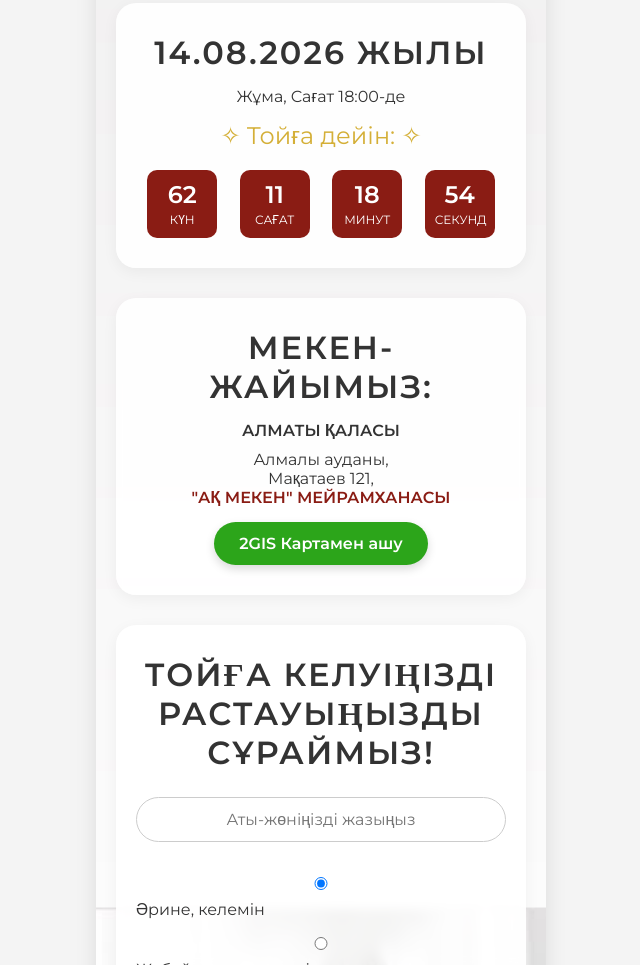
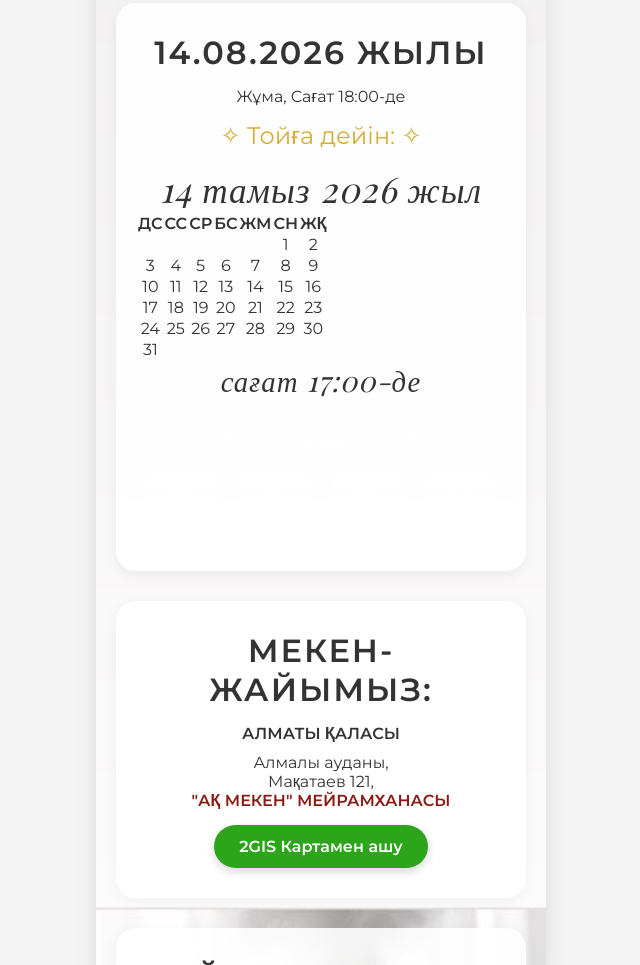
Before and after one commit to usertogzhan/qyz-uzatu-aisha, a plain HTML site: page index.html in a window 1280 px wide. Shown: the part 1368-2333 px from the top of the page, without its empty margins (319-959 px from the left). Drawn offline with nearby package versions, Linux system fonts and the light colour scheme; a web font is replaced by a local one.

Commit message:
Update index.html

```diff
--- a/index.html
+++ b/index.html
@@ -240,12 +240,90 @@
 
             <div class="ornament">✧ Тойға дейін: ✧</div>
 
+            <div class="calendar-card">
+            <div class="calendar-title" style="font-family: 'Playfair Display', serif; font-style: italic; font-size: 2.2rem; letter-spacing: 1px;">14 тамыз 2026 жыл</div>
+
+            <table class="calendar-table">
+                <thead>
+                    <tr>
+                        <th>ДС</th>
+                        <th>СС</th>
+                        <th>СР</th>
+                        <th>БС</th>
+                        <th>ЖМ</th>
+                        <th>СН</th>
+                        <th>ЖҚ</th>
+                    </tr>
+                </thead>
+                <tbody>
+                    <tr>
+                        <td></td>
+                        <td></td>
+                        <td></td>
+                        <td></td>
+                        <td></td>
+                        <td>1</td>
+                        <td>2</td>
+                    </tr>
+                    <tr>
+                        <td>3</td>
+                        <td>4</td>
+                        <td>5</td>
+                        <td>6</td>
+                        <td>7</td>
+                        <td>8</td>
+                        <td>9</td>
+                    </tr>
+                    <tr>
+                        <td>10</td>
+                        <td>11</td>
+                        <td>12</td>
+                        <td>13</td>
+                        <td class="active-date">14</td>
+                        <td>15</td>
+                        <td>16</td>
+                    </tr>
+                    <tr>
+                        <td>17</td>
+                        <td>18</td>
+                        <td>19</td>
+                        <td>20</td>
+                        <td>21</td>
+                        <td>22</td>
+                        <td>23</td>
+                    </tr>
+                    <tr>
+                        <td>24</td>
+                        <td>25</td>
+                        <td>26</td>
+                        <td>27</td>
+                        <td>28</td>
+                        <td>29</td>
+                        <td>30</td>
+                    </tr>
+                    <tr>
+                        <td>31</td>
+                        <td></td>
+                        <td></td>
+                        <td></td>
+                        <td></td>
+                        <td></td>
+                        <td></td>
+                    </tr>
+                </tbody>
+            </table>
+
+            <div class="calendar-time" style="font-family: 'Playfair Display', serif; font-style: italic; font-size: 1.8rem; letter-spacing: 1px;">сағат 17:00-де</div>
+
+            <div class="ornament" style="color: #fff; margin-top: 25px;">✦ Тойға дейін: ✦</div>
+
             <div class="timer-container">
-                <div class="timer-item"><span id="days">00</span><label>Күн</label></div>
-                <div class="timer-item"><span id="hours">00</span><label>Сағат</label></div>
-                <div class="timer-item"><span id="minutes">00</span><label>Минут</label></div>
-                <div class="timer-item"><span id="seconds">00</span><label>Секунд</label></div>
+                <div class="timer-item" style="background: rgba(255,255,255,0.2);"><span id="days">00</span><label>Күн</label></div>
+                <div class="timer-item" style="background: rgba(255,255,255,0.2);"><span id="hours">00</span><label>Сағат</label></div>
+                <div class="timer-item" style="background: rgba(255,255,255,0.2);"><span id="minutes">00</span><label>Минут</label></div>
+                <div class="timer-item" style="background: rgba(255,255,255,0.2);"><span id="seconds">00</span><label>Секунд</label></div>
             </div>
+        </div>
         </div>
 
         <div class="section">
```
